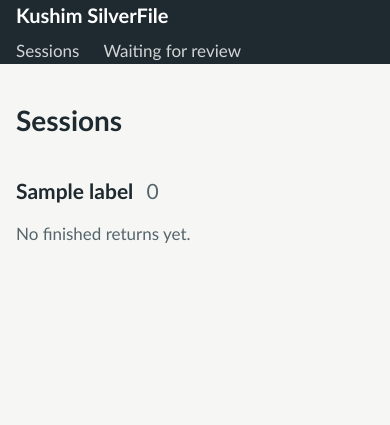
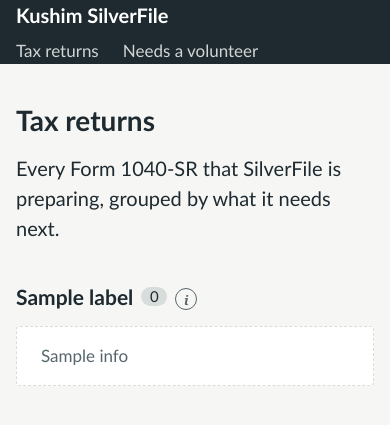
Before and after one commit to SJAlanA/kushim-silverfile-team3, a Flask app: template src/dashboard/templates/sessions.html in a window 390 px wide. Shown: the top 425 px of the page. Run offline with Flask 3, Linux system fonts and the light colour scheme; the template is opened without the code that fills it: most values are stand-ins (such as "Sample title", 1, 10 or a date in 2020).

Commit message:
Make the dashboard home page plain and consistent
- Call the human a volunteer everywhere: the "Needs a volunteer" section,
  status badge, top menu and review page.
- Rename "Completed" to "Draft ready", so nobody reads it as filed.
- Add an info tip beside each section heading explaining what it means.
- Replace "Open eval_case_..." links with Review / View progress /
  View draft, and show a short reference under the taxpayer's name.
- Replace the blank "Open events" column with "Why it's waiting" in plain
  words.
- Show friendly empty states instead of "No sessions are running" and the
  python command.
- Line columns up across the three tables, and show rows as cards on a
  phone.

AI-assisted: Claude

```diff
--- a/src/dashboard/__init__.py
+++ b/src/dashboard/__init__.py
@@ -26,7 +26,31 @@ from src.dashboard.views import line_sections, readable
 from src.graph import SEND_BACK, build_graph, validate_decision
 from src.memory import get_checkpointer, list_sessions
 
-GROUPS = (("needs_human", "Needs a human"), ("in_progress", "In progress"), ("completed", "Completed"))
+GROUPS = (("needs_human", "Needs a volunteer"), ("in_progress", "In progress"), ("completed", "Draft ready"))
+# What each home-page group means, shown in the info tip beside its heading, and what it says when empty.
+GROUP_INFO = {
+    "needs_human": ("SilverFile has paused these returns because something needs a person to check, such as an "
+                    "unclear answer or a document it couldn't read. A volunteer reviews it and decides how to go on.",
+                    "Nothing needs a volunteer right now. Returns that need a decision will appear here."),
+    "in_progress": ("SilverFile is still preparing these returns: the taxpayer is answering questions, or their "
+                    "documents are being read and the numbers worked out. Nothing is needed from you yet.",
+                    "No returns are being prepared at the moment. New ones will appear here as they start."),
+    "completed": ("These draft returns are finished and have passed SilverFile's checks. A volunteer goes through "
+                  "the draft with the taxpayer before anything is filed.",
+                  "Finished draft returns will appear here."),
+}
+# Why a return is waiting, in plain words (contract HITL conditions).
+CONDITION_LABELS = {
+    "OUT_OF_SCOPE": "Something outside what SilverFile can prepare",
+    "DOC_CONFLICT": "Documents disagree",
+    "R1099_TAXABLE_NOT_DETERMINED": "Retirement income needs checking",
+    "TAX_ADVICE": "Taxpayer asked for advice",
+    "FILING_STATUS_AMBIGUITY": "Filing status needs a decision",
+    "EXPLOITATION": "Possible pressure or misuse",
+    "UNCERTAIN": "An answer or document is unclear",
+    "REVIEW_LIMIT": "The return failed its checks repeatedly",
+    "LOOP_GUARD": "SilverFile got stuck",
+}
 FINISHED = ("complete", "escalated")
 DECISION_LABELS = {"continue": "Continue: the run can go on as it is",
                    "stop": "Stop: end this session and prepare the return by hand",
@@ -42,6 +66,8 @@ def create_app(db_path: str | None = None) -> Flask:
     app.jinja_env.filters["when"] = format_time
     app.jinja_env.filters["dollars"] = lambda value: f"{value:,}" if isinstance(value, int) else value
     app.jinja_env.filters["plain"] = plain
+    app.jinja_env.filters["reference"] = reference
+    app.jinja_env.globals["condition_label"] = lambda c: CONDITION_LABELS.get(c, c)
     graph = build_graph(get_checkpointer(db_path))
 
     def state_of(session_id: str) -> dict:
@@ -52,8 +78,12 @@ def create_app(db_path: str | None = None) -> Flask:
 
     @app.get("/")
     def sessions():
-        rows = list_sessions(db_path)
-        return render_template("sessions.html", groups=group_sessions(rows), labels=GROUPS)
+        groups = group_sessions(list_sessions(db_path))
+        for row in groups["needs_human"]:
+            row["reasons"] = list(dict.fromkeys(
+                CONDITION_LABELS.get(e["condition"], e["condition"])
+                for e in orchestrator.open_events(state_of(row["session_id"])))) or ["Waiting for a volunteer"]
+        return render_template("sessions.html", groups=groups, labels=GROUPS, info=GROUP_INFO)
 
     @app.get("/hitl")
     def queue():
@@ -193,9 +223,16 @@ def label(qid: str) -> str:
     return text.replace("ssn", "SSN")
 
 
+def reference(session_id: str) -> str:
+    """A short reference staff can read out: 'eval_case_1-3d7db7' -> '3D7DB7'."""
+    return session_id.rsplit("-", 1)[-1].upper()
+
+
 def format_time(value: str) -> str:
+    """'Oct 25, 2026, 9:48 PM UTC'."""
     try:
         moment = datetime.fromisoformat(value)
     except (TypeError, ValueError):
         return value or ""
-    return f"{moment:%b} {moment.day}, {moment:%Y %H:%M} UTC"
+    hour = moment.hour % 12 or 12
+    return f"{moment:%b} {moment.day}, {moment:%Y}, {hour}:{moment:%M} {'AM' if moment.hour < 12 else 'PM'} UTC"
--- a/src/dashboard/static/style.css
+++ b/src/dashboard/static/style.css
@@ -139,3 +139,42 @@ input:not([type="radio"]), textarea {
 .step .num { font-weight: 600; }
 .lines .source { margin-top: var(--s1); }
 .parts { list-style: none; margin: 0; padding: 0; }
+
+/* Home page: info tips beside headings, and empty groups as a quiet panel instead of bare text */
+.info { position: relative; display: inline-block; vertical-align: middle; margin-left: var(--s1); }
+.info-button {
+  width: 22px; height: 22px; padding: 0; border-radius: 50%; font-size: 13px; font-weight: 700; font-style: italic;
+  font-family: Georgia, serif; line-height: 22px; text-align: center; color: var(--muted); background: transparent;
+  border: 1.5px solid var(--muted);
+}
+.info-button:hover { background: var(--rule); color: var(--ink); }
+.tip {
+  display: none; position: absolute; left: 50%; top: calc(100% + 8px); transform: translateX(-50%); z-index: 10;
+  width: min(320px, 80vw); padding: var(--s2) var(--s3); border-radius: 6px; background: var(--ink); color: #fff;
+  font-size: 15px; font-weight: 400; line-height: 1.45; box-shadow: 0 4px 16px rgba(0, 0, 0, .18);
+}
+.info:hover .tip, .info-button:focus-visible + .tip, .info-button:focus + .tip { display: block; }
+.group { margin-bottom: var(--s4); }
+.group h2 { display: flex; align-items: center; gap: var(--s1); flex-wrap: wrap; }
+.group .count { display: inline-block; min-width: 26px; padding: 0 8px; border-radius: 999px; background: var(--rule);
+  color: var(--ink); font-size: 15px; text-align: center; margin-left: var(--s1); }
+.group-needs_human .count { background: var(--human-bg); color: var(--human); }
+.empty-state { margin: 0; padding: var(--s3) var(--s4); background: var(--surface); border: 1px dashed var(--rule);
+  border-radius: 4px; color: var(--muted); }
+.group td .button { padding: 6px 14px; font-size: 15px; white-space: nowrap; }
+@media (max-width: 760px) { .tip { left: auto; right: -8px; transform: none; } }
+/* Same column widths in every group, so the three tables line up */
+.group table { table-layout: fixed; }
+.group .col-who { width: 20%; } .group .col-stage { width: 22%; } .group .col-when { width: 24%; } .group .col-action { width: 140px; }
+@media (max-width: 760px) { .group table { table-layout: auto; } }
+/* On a phone each return becomes a small card instead of a sideways-scrolling table */
+@media (max-width: 760px) {
+  .group table, .group tbody, .group tr, .group td { display: block; width: auto; }
+  .group thead { position: absolute; width: 1px; height: 1px; overflow: hidden; clip: rect(0 0 0 0); }
+  .group tr { padding: var(--s3); border-bottom: 1px solid var(--rule); }
+  .group tbody tr:last-child { border-bottom: 0; }
+  .group td { border: 0; padding: 2px 0; }
+  .group td[data-label]::before { content: attr(data-label) ": "; color: var(--muted); font-size: 15px; }
+  .group td.spacer { display: none; }
+  .group td.end { text-align: left; margin-top: var(--s2); }
+}
--- a/src/dashboard/templates/_pill.html
+++ b/src/dashboard/templates/_pill.html
@@ -1,4 +1,4 @@
 {% set words = {"intake": "Answering questions", "extracting": "Reading documents", "rules": "Checking eligibility",
-                "computing": "Computing", "review": "In review", "awaiting_human": "Needs a human",
-                "complete": "Complete", "escalated": "Stopped by a volunteer"} %}
+                "computing": "Working out the numbers", "review": "Checking the return", "awaiting_human": "Needs a volunteer",
+                "complete": "Draft ready", "escalated": "Stopped by a volunteer"} %}
 <span class="pill pill-{{ status }}">{{ words.get(status, status) }}</span>
--- a/src/dashboard/templates/base.html
+++ b/src/dashboard/templates/base.html
@@ -3,7 +3,7 @@
 <head>
   <meta charset="utf-8">
   <meta name="viewport" content="width=device-width, initial-scale=1">
-  <title>{% block title %}Sessions{% endblock %} · Kushim SilverFile</title>
+  <title>{% block title %}Tax returns{% endblock %} · Kushim SilverFile</title>
   <link rel="stylesheet" href="{{ url_for('static', filename='style.css') }}">
 </head>
 <body>
@@ -11,8 +11,8 @@
     <div class="wrap masthead-row">
       <a class="brand" href="{{ url_for('sessions') }}">Kushim SilverFile</a>
       <nav aria-label="Main">
-        <a href="{{ url_for('sessions') }}" {% if request.endpoint == 'sessions' %}aria-current="page"{% endif %}>Sessions</a>
-        <a href="{{ url_for('queue') }}" {% if request.endpoint == 'queue' %}aria-current="page"{% endif %}>Waiting for review</a>
+        <a href="{{ url_for('sessions') }}" {% if request.endpoint == 'sessions' %}aria-current="page"{% endif %}>Tax returns</a>
+        <a href="{{ url_for('queue') }}" {% if request.endpoint == 'queue' %}aria-current="page"{% endif %}>Needs a volunteer</a>
       </nav>
     </div>
   </header>
--- a/src/dashboard/templates/sessions.html
+++ b/src/dashboard/templates/sessions.html
@@ -1,27 +1,42 @@
 {% extends "base.html" %}
+{% block title %}Tax returns{% endblock %}
 {% block content %}
-<h1>Sessions</h1>
-{% for key, label in labels %}
+<h1>Tax returns</h1>
+<p class="lead">Every Form 1040-SR that SilverFile is preparing, grouped by what it needs next.</p>
+{% for key, title in labels %}
   {% set rows = groups[key] %}
   <section class="group group-{{ key }}" aria-labelledby="h-{{ key }}">
-    <h2 id="h-{{ key }}">{{ label }} <span class="count">{{ rows|length }}</span></h2>
+    <h2 id="h-{{ key }}">{{ title }} <span class="count">{{ rows|length }}</span>
+      <span class="info">
+        <button type="button" class="info-button" aria-label="What does “{{ title }}” mean?" aria-describedby="tip-{{ key }}">i</button>
+        <span class="tip" role="tooltip" id="tip-{{ key }}">{{ info[key][0] }}</span>
+      </span>
+    </h2>
     {% if rows %}
     <table>
-      <thead><tr><th>Taxpayer</th><th>Status</th><th class="num">Open events</th><th>Last updated</th><th><span class="sr-only">Session</span></th></tr></thead>
+      <thead><tr>
+        <th class="col-who">Taxpayer</th><th class="col-stage">Stage</th><th class="col-when">Last updated</th>
+        {% if key == "needs_human" %}<th>Why it's waiting</th>{% else %}<th><span class="sr-only">Details</span></th>{% endif %}
+        <th class="col-action"><span class="sr-only">Action</span></th>
+      </tr></thead>
       <tbody>
       {% for row in rows %}
         <tr>
-          <td>{{ row.taxpayer or "Not given yet" }}</td>
+          <td>{{ row.taxpayer or "Name not given yet" }}<span class="hint">Ref. {{ row.session_id|reference }}</span></td>
           <td>{% with status=row.status %}{% include "_pill.html" %}{% endwith %}</td>
-          <td class="num">{{ row.open_hitl or "" }}</td>
-          <td>{{ row.updated_at|when }}</td>
-          <td class="end"><a href="{{ url_for('session', session_id=row.session_id) }}">Open {{ row.session_id }}</a></td>
+          <td data-label="Updated">{{ row.updated_at|when }}</td>
+          <td data-label="Why it's waiting" class="{{ 'reason' if key == 'needs_human' else 'spacer' }}">{% if key == "needs_human" %}{{ row.reasons|join("; ") }}{% endif %}</td>
+          <td class="end">
+            {% if key == "needs_human" %}<a class="button" href="{{ url_for('session', session_id=row.session_id) }}">Review</a>
+            {% elif key == "completed" %}<a href="{{ url_for('session', session_id=row.session_id) }}">View draft</a>
+            {% else %}<a href="{{ url_for('session', session_id=row.session_id) }}">View progress</a>{% endif %}
+          </td>
         </tr>
       {% endfor %}
       </tbody>
     </table>
     {% else %}
-      <p class="empty">{% if key == "needs_human" %}Nothing is waiting for a volunteer.{% elif key == "in_progress" %}No sessions are running. Start one with <code>python run.py --interactive</code>.{% else %}No finished returns yet.{% endif %}</p>
+      <p class="empty-state">{{ info[key][1] }}</p>
     {% endif %}
   </section>
 {% endfor %}
```
Also changed, not shown: src/dashboard/templates/queue.html (+4 -4 lines), tests/test_dashboard.py (+1 -1 lines).
